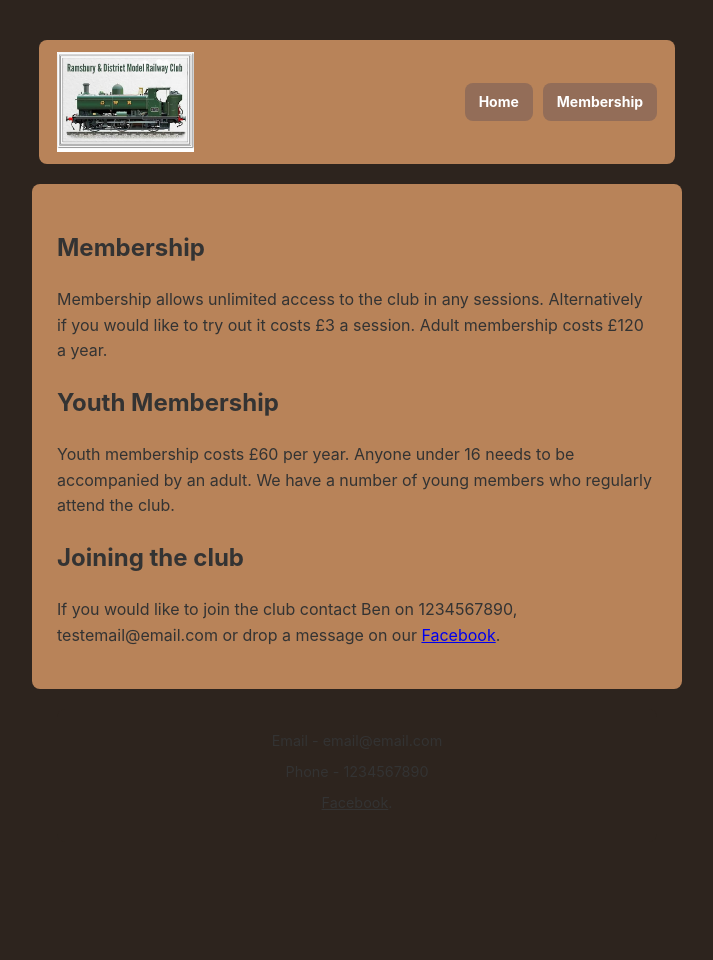
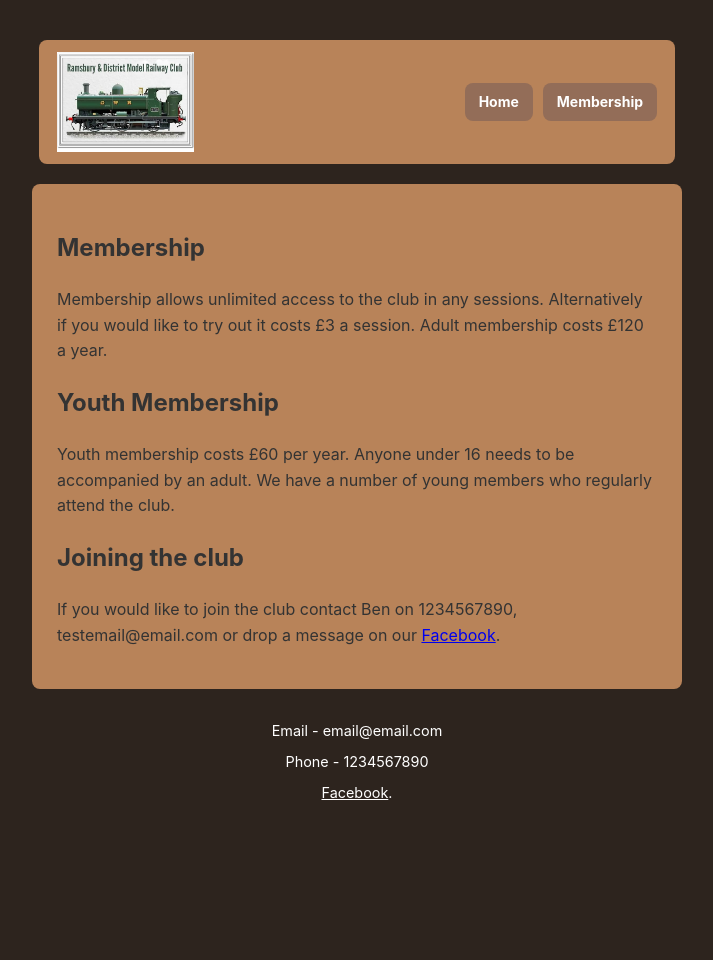
Before and after one commit to Henspenst/rdmrc-website, a Jekyll site: the page built from Pages/membership.md, in a window 1280 px wide. Shown: the whole page, without its empty margins (283-996 px from the left). Built offline with Jekyll 4.4.1, drawn with Linux system fonts in a browser that asks for light colours.

Commit message:
still fixing footer colour

```diff
--- a/assets/css/style.css
+++ b/assets/css/style.css
@@ -24,9 +24,10 @@ html, body {
 .footer {
   max-width: 600px;
   margin: 20px auto 0 auto;
-  background-color: var(--bg-dark);
-  padding: 20px 25px;
-  border-radius: var(--bevel);
+  background-color: transparent;
+  color: var(--text-light);
+  padding: 10px 0;
+  border-radius: 0;
   text-align: center;
   font-size: 0.9em;
   box-sizing: border-box;
```
